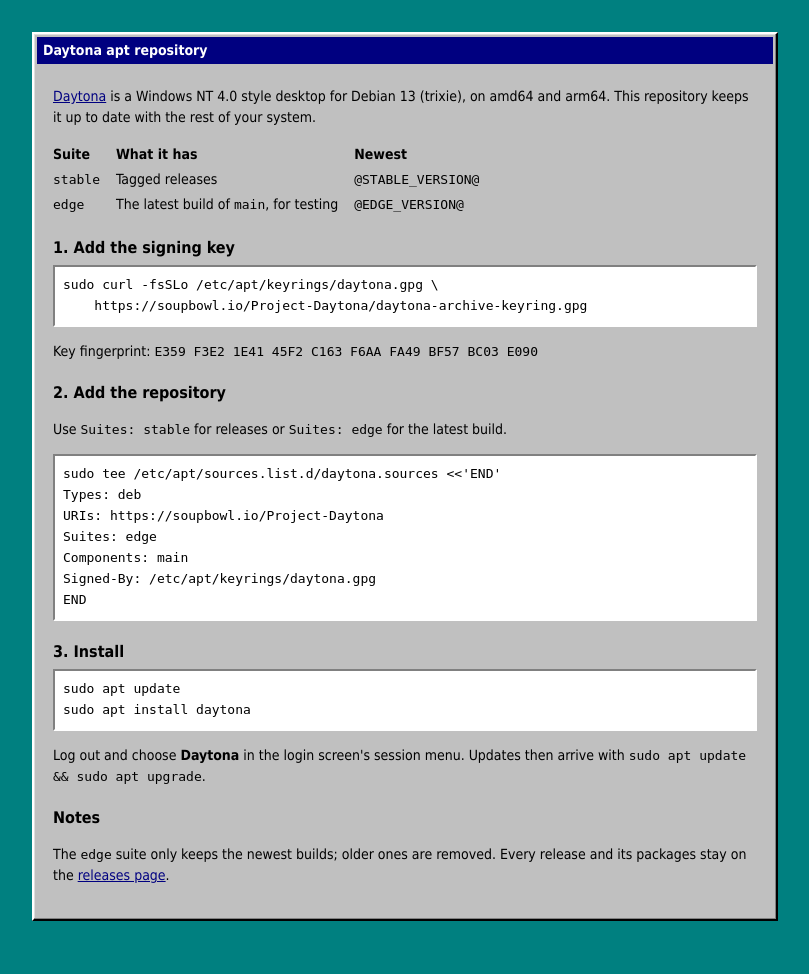
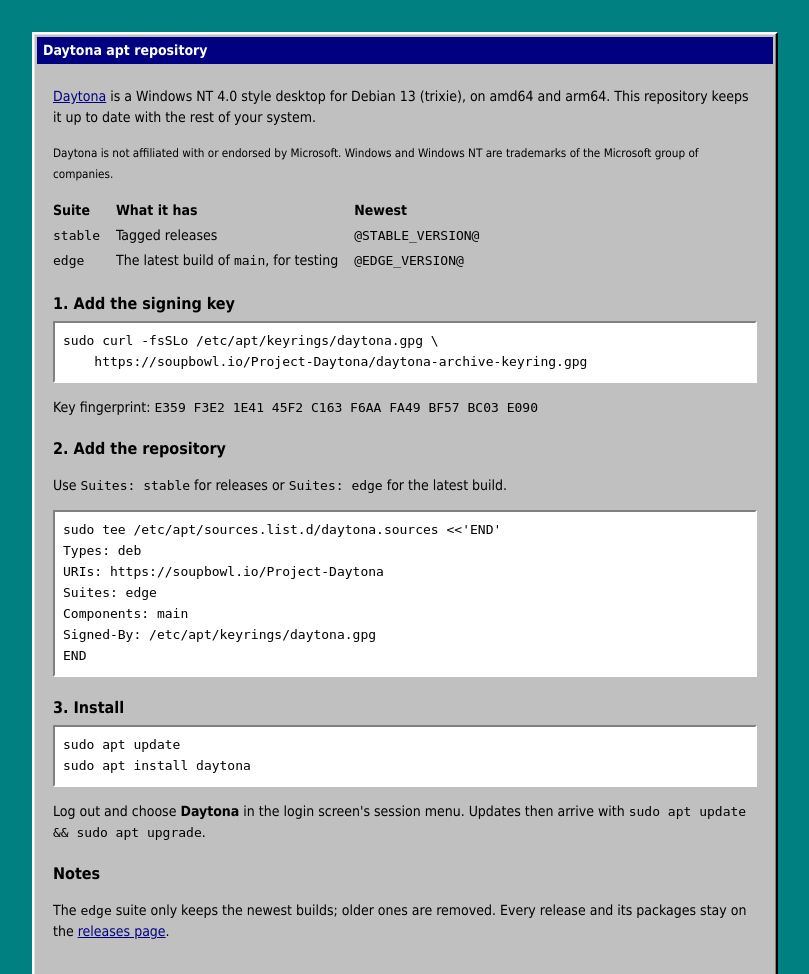
Before and after one commit to JZUME/Daytona, a plain HTML site: page packaging/apt/index.html in a window 1280 px wide. Shown: the top 974 px of the page, without its empty margins (235-1044 px from the left). Before the commit the page ends 953 px from the top, so only its background shows below. Drawn offline with Linux system fonts and the light colour scheme.

Commit message:
Add a Microsoft trademark disclaimer and note the xkb test data's source (#137)
<!-- claude-projects-attribution: {"github_login":"JZUME"} -->
_Requested by **Jzume** · [project
thread](https://claude.ai/code/project/chan_01AeG1PyfCVxCipnkGEUWS9a?thread=cmsg_01AeG1PyfCVxCipnkGEUWS9aTs6zWPUNAH6Ld7yEDeVmUG)_

These are cheap protections ahead of making the repository public.

- **README:** a new "Trademarks" section. It says Daytona isn't
affiliated with, endorsed by or sponsored by Microsoft, and that
Microsoft, Windows and Windows NT are Microsoft trademarks, used only to
describe the style. It also says Daytona ships no Microsoft artwork,
fonts, sounds or logos.
- **debian/control:** the same disclaimer in the `daytona` description.
The `daytona-chicago95` description now says only system icons are
installed, following #134.
- **apt repository page:** a one-line disclaimer.
- **tests/data/xkb/rules/evdev.xml:** a comment naming the file's
source, xkeyboard-config, and its MIT licence.

There are no code changes. I checked that the XML still parses; CI
covers the rest.

---
_Generated by [Claude
Code](https://claude.ai/code/session_01UGvqVGysx5q34LxkNwH4gu)_

Co-authored-by: Claude <noreply@anthropic.com>

```diff
--- a/packaging/apt/index.html
+++ b/packaging/apt/index.html
@@ -27,6 +27,8 @@
 <p><a href="https://github.com/soup-bowl/Project-Daytona">Daytona</a> is a Windows NT 4.0 style
 desktop for Debian 13 (trixie), on amd64 and arm64. This repository keeps it up to date with the
 rest of your system.</p>
+<p><small>Daytona is not affiliated with or endorsed by Microsoft. Windows and Windows NT are
+trademarks of the Microsoft group of companies.</small></p>
 
 <table>
 <tr><th>Suite</th><th>What it has</th><th>Newest</th></tr>
```
Also changed, not shown: tests/data/xkb/rules/evdev.xml (+4 -1 lines), 2 other files.
